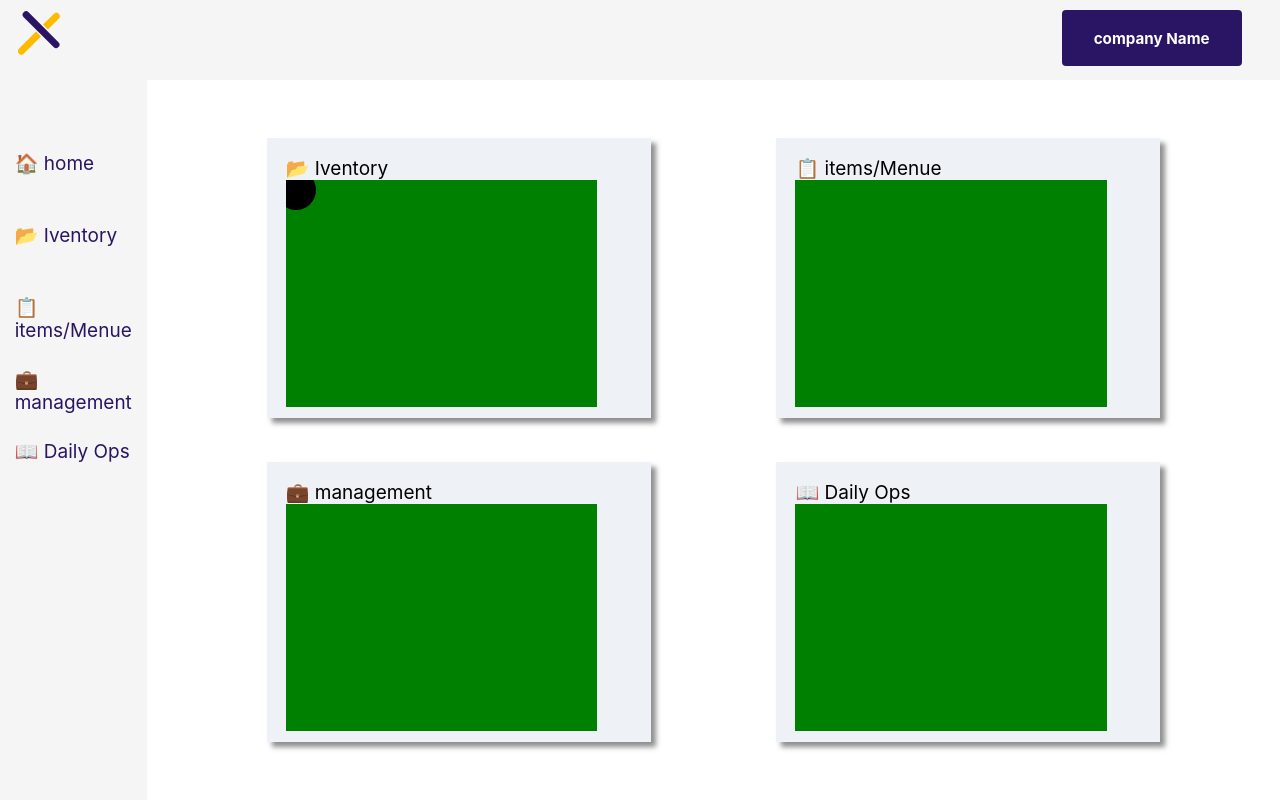
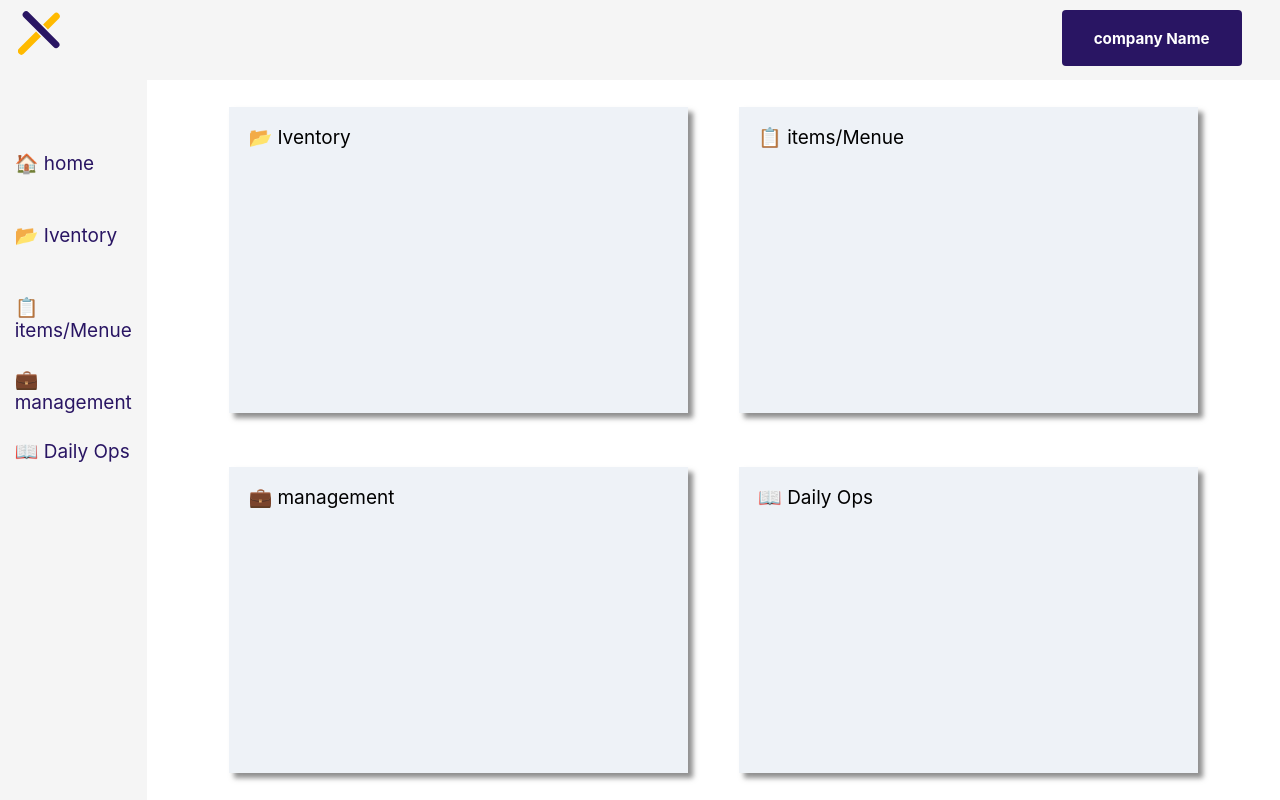
Before and after one commit to endiesworld/bar-x, a React (Create React App) app: page /dashboard in a window 1280 px wide. Built offline with nearby package versions, Linux system fonts and the light colour scheme.

Commit message:
imported d3 for data visualization and trying to present personalise d ata presentation

```diff
--- a/package.json
+++ b/package.json
@@ -7,6 +7,7 @@
     "@testing-library/jest-dom": "^4.2.4",
     "@testing-library/react": "^9.5.0",
     "@testing-library/user-event": "^7.2.1",
+    "d3": "^5.16.0",
     "formik": "^2.1.4",
     "node-sass": "^4.14.1",
     "react": "^16.13.1",
--- a/src/component/dashBoard/assets/iventory.styled.js
+++ b/src/component/dashBoard/assets/iventory.styled.js
@@ -2,5 +2,8 @@ import styled from "styled-components" ;
 import { ReactComponent as inventorySummary } from "./home.iventory.svg";
 
 
-export const InventorySummary = styled(inventorySummary )`
+export const PageSummary  = styled(inventorySummary )`
+height: 100%;
+ width: 100% ;
+
 `;
--- a/src/component/dashBoard/dashBoardTools.js
+++ b/src/component/dashBoard/dashBoardTools.js
@@ -1,6 +1,8 @@
-import React from 'react' ;
-import { InventorySummary} from "./assets/iventory.styled" ;
+import React,{ useRef, useEffect} from 'react' ;
+import { PageSummary} from "./assets/iventory.styled" ;
+import {DOMSVG, drawArc} from "./dataVisualization/summaryForInventory" ;
 
+//import { ReactComponent as InventorySummary } from "./assets/home.iventory.svg";
 
 
 
@@ -22,27 +24,37 @@ const inventory = {
     id: "iventory" ,
     icon: <span role="img" aria-label="folder"> 📂 </span> ,
     text: <span>Iventory</span>,
-    synopsis: < InventorySummary />
+    synopsis: IventorySynopsis
 }
 
 const itemsMenue = {
     id: "itemsMenue" ,
     icon: <span role="img" aria-label="menue">📋 </span> ,
     text:  <span>items/Menue</span> ,
-    synopsis: ""
+    synopsis: <PageSummary />
 }
 
 const management = {
     id: "management" ,
     icon: <span role="img" aria-label="management"> 💼 </span> ,
     text: <span>management</span>,
-    synopsis: ""
+    synopsis: <PageSummary />
 }
 
 const dailyOps = {
     id: "dailyOps" ,
     icon: <span role="img" aria-label="management"> 📖 </span>  ,
     text: <span>Daily Ops </span> ,
-    synopsis: ""
+    synopsis: <PageSummary />
 }
 export const BusinessElement = [home, inventory, itemsMenue, management, dailyOps];
+
+function IventorySynopsis () {
+    console.log("iventory")
+    let myRef = useRef(null) ;
+   useEffect(()=> {
+        DOMSVG(myRef.current) ;
+        drawArc() ;
+    }) ;
+    return < PageSummary ref = {myRef}  />
+}
--- /dev/null
+++ b/src/component/dashBoard/dataVisualization/summaryForInventory.js
@@ -0,0 +1,47 @@
+import {select, arc, pie} from "d3" ;
+
+const d3Selection = {
+    node: "" ,
+    group: "",
+    nodeHeight: "",
+    nodeWidth: ""
+} ;
+
+const numberExtractor = (param) => {
+    const values = param.split("px")
+    return +(values[0]) ;
+}
+
+const SVGnodeExtractor = (unProcessedNode) => {
+    if (typeof(unProcessedNode.childNodes[0]) === "undefined")
+        return unProcessedNode ;
+    return SVGnodeExtractor(unProcessedNode.childNodes[0]) ;
+}
+
+export const DOMSVG = (parentNode) => {
+    const HTMLSVGnode = SVGnodeExtractor(parentNode) ;
+    d3Selection.node = select(HTMLSVGnode) ;
+    d3Selection.group = d3Selection.node.append('g') ;
+    d3Selection.nodeHeight = numberExtractor(d3Selection.node.style("height")) ;
+    d3Selection.nodeWidth = numberExtractor(d3Selection.node.style("width") ) ;
+    d3Selection.group.attr('transform',
+    `translate(${d3Selection.nodeWidth-(d3Selection.nodeWidth/3)},
+     ${d3Selection.nodeHeight-(d3Selection.nodeHeight/2)})`) ;
+}
+
+export const drawArc = () => {
+   const data = [  12, 21, 15,  25];
+   const color = [ "green", "tomato", "#ffba00", "#291563"] ;
+   let arcPath1 ;
+   let  DrawArc1 = arc() ;  ;
+   let arcs = pie()(data);
+   arcs.forEach((drawArc, index )=>{
+    arcPath1 = d3Selection.group.append("path") ;
+    DrawArc1.innerRadius(0)
+       .outerRadius((d3Selection.nodeHeight + d3Selection.nodeWidth)*0.14)
+       .startAngle(drawArc.startAngle)
+       .endAngle(drawArc.endAngle) ;
+    arcPath1.attr('d', DrawArc1()).style("fill", color[index]) ;
+    } ) ;
+
+}
--- a/src/component/dashBoard/home/home.dashboard.component.jsx
+++ b/src/component/dashBoard/home/home.dashboard.component.jsx
@@ -1,9 +1,11 @@
 import React from 'react';
 import {HomeParentDiv} from './home.dashboard.styled' ;
 import DisplayBoard from "./displayBoard.component" ;
-import {BusinessElement} from "../dashBoardTools" ;
+import {BusinessElement } from "../dashBoardTools" ;
+
 
 function HomeDashboard() {
+
     const homeScreenProperies = BusinessElement.filter((property) => property.id !== "home") ;
     return (
         <HomeParentDiv >
--- a/src/component/dashBoard/home/home.dashboard.styled.js
+++ b/src/component/dashBoard/home/home.dashboard.styled.js
@@ -3,10 +3,10 @@ import styled from "styled-components" ;
 
 export const HomeParentDiv = styled.div`
 width: 90% ;
-height: 90% ;
+height: 100% ;
  display: grid ;
  grid-template-columns: 50% 50% ;
- grid-template-rows: auto;
+ grid-template-rows: 50% 50%  auto;
  justify-items: center;
  align-items: center;
   overflow: auto ;
@@ -15,8 +15,8 @@ height: 90% ;
 
 export const HomeChildrenDiv = styled.div`
 cursor: pointer ;
-width: 30vw ;
-height: 35vh;
+width: 90% ;
+height: 85%;
 background-color:  #EEF2F7;
 box-shadow: 5px 5px 5px rgba(68, 68, 68, 0.6);
 :hover {
@@ -26,6 +26,7 @@ box-shadow: 5px 5px 5px rgba(68, 68, 68, 0.6);
 
 `;
 export const Board = styled.div`
+/* background: green ; */
  margin-top: 1em ;
  margin-left: 1em ;
  width: 90% ;
@@ -37,7 +38,10 @@ export const DisplaySubject = styled.div`
 `;
 
 export const SummaryHolder = styled.div`
-  width: 90% ;
+  width: 100% ;
  height: 90% ;
- background: green ;
+ /* background: yellow ;
+ display: flex ;
+ justify-content: flex-end ;
+ align-content: flex-end ; */
 `;
```
Also changed, not shown: src/component/dashBoard/home/displayBoard.component.jsx (+2 -5 lines), src/component/dashBoard/assets/home.iventory.svg, 1 other file (tests, documents, lock files or other folders).
